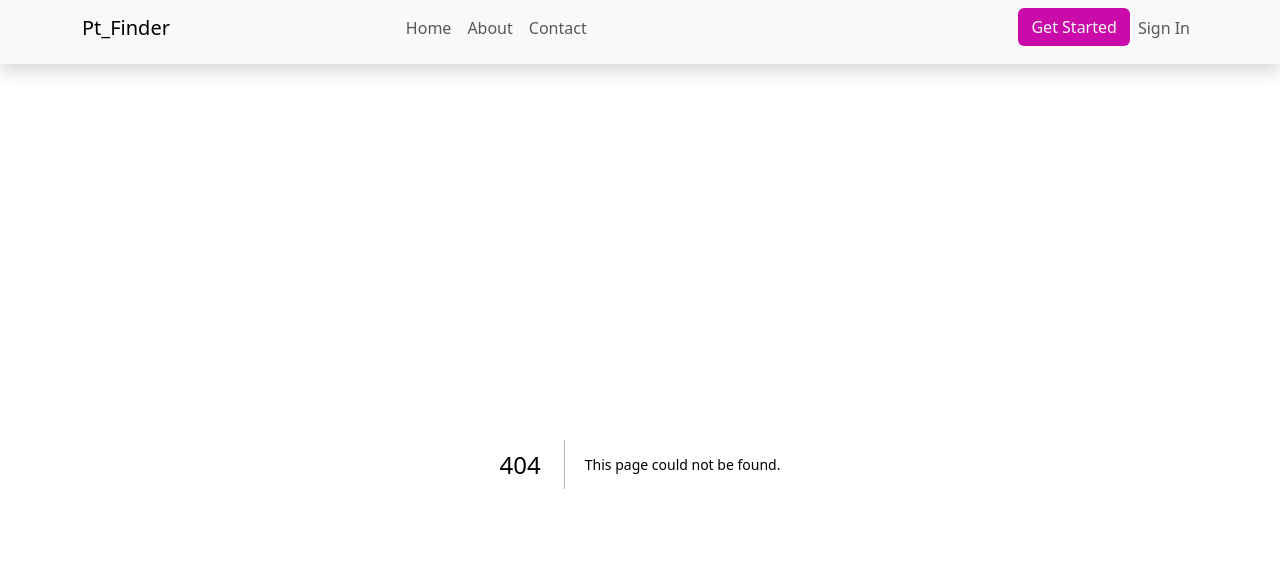
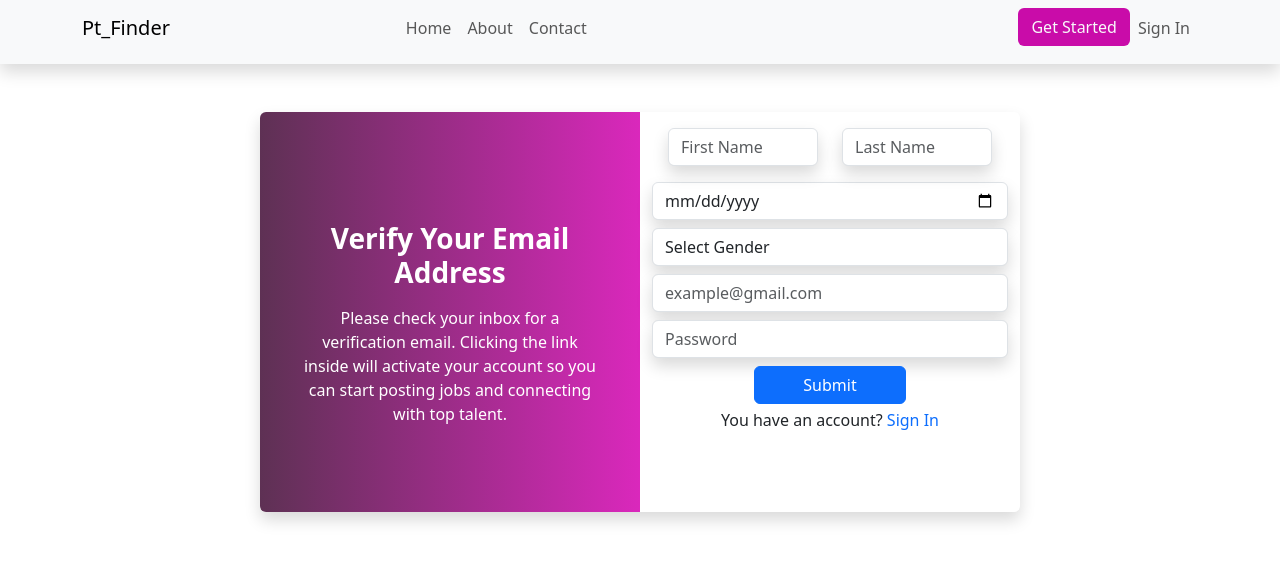
Before and after one commit to PinoyCoder29/Pt_Finder, a Next.js app: page /auth/signUp in a window 1280 px wide. Before the commit this address had no page. Shown: the top 562 px of the page. Built offline with nearby package versions, Linux system fonts and the light colour scheme.

Commit message:
add signUp page

```diff
--- /dev/null
+++ b/src/app/auth/signUp/page.tsx
@@ -0,0 +1,158 @@
+"use client";
+
+import { useState } from "react";
+import Link from "next/link";
+
+interface FormData {
+  firstName: string;
+  lastName: string;
+  birthdate: string;
+  gender: string;
+  email: string;
+  password: string;
+}
+
+export default function VerifyEmail() {
+  const [formData, setFormData] = useState<FormData>({
+    firstName: "",
+    lastName: "",
+    birthdate: "",
+    gender: "",
+    email: "",
+    password: "",
+  });
+
+  const handleChange = (
+    e: React.ChangeEvent<HTMLInputElement | HTMLSelectElement>
+  ) => {
+    setFormData({ ...formData, [e.target.name]: e.target.value });
+  };
+
+  const handleSubmit = (e: React.FormEvent) => {
+    e.preventDefault();
+    console.log("Form Data:", formData);
+    // dito mo ilalagay yung API call mo para mag send ng email verification
+  };
+
+  return (
+    <div className="p-5">
+      <div className="container">
+        <div className="row d-flex justify-content-center">
+          <div className="col-md-8">
+            <div className="row rounded shadow overflow-hidden">
+              {/* Left side */}
+              <div className="col-md-6 p-0">
+                <div
+                  className="flex-column d-flex justify-content-center align-items-center text-center p-4 text-white"
+                  style={{
+                    background: "linear-gradient(to right, #5e3154ff, #da28bcff)",
+                    width: "100%",
+                    height: "100%",
+                    minHeight: "50vh",
+                  }}
+                >
+                  <div className="mb-4">
+                    <i className="bi bi-envelope-fill fs-1"></i>
+                  </div>
+                  <h3 className="fw-bold mb-3">Verify Your Email Address</h3>
+                  <p style={{ maxWidth: "300px", margin: "0 auto" }}>
+                    Please check your inbox for a verification email. Clicking
+                    the link inside will activate your account so you can start
+                    posting jobs and connecting with top talent.
+                  </p>
+                </div>
+              </div>
+
+              {/* Right side (Form) */}
+              <div className="col-md-6">
+                <form onSubmit={handleSubmit}>
+                  <div className="row p-3">
+                    <div className="col-md-6 col-6">
+                      <input
+                        type="text"
+                        name="firstName"
+                        className="form-control shadow"
+                        placeholder="First Name"
+                        value={formData.firstName}
+                        onChange={handleChange}
+                      />
+                    </div>
+                    <div className="col-md-6 col-6">
+                      <input
+                        type="text"
+                        name="lastName"
+                        className="form-control shadow"
+                        placeholder="Last Name"
+                        value={formData.lastName}
+                        onChange={handleChange}
+                      />
+                    </div>
+                  </div>
+
+                  <div className="mb-2">
+                    <input
+                      type="date"
+                      name="birthdate"
+                      className="form-control shadow"
+                      value={formData.birthdate}
+                      onChange={handleChange}
+                    />
+                  </div>
+
+                  <select
+                    name="gender"
+                    className="form-control shadow mb-2"
+                    value={formData.gender}
+                    onChange={handleChange}
+                  >
+                    <option value="" disabled>
+                      Select Gender
+                    </option>
+                    <option value="male">Male</option>
+                    <option value="female">Female</option>
+                    <option value="others">Others</option>
+                  </select>
+
+                  <div className="mb-2">
+                    <input
+                      type="email"
+                      name="email"
+                      placeholder="example@gmail.com"
+                      className="form-control shadow"
+                      value={formData.email}
+                      onChange={handleChange}
+                    />
+                  </div>
+
+                  <div className="mb-2">
+                    <input
+                      type="password"
+                      name="password"
+                      className="form-control shadow"
+                      placeholder="Password"
+                      value={formData.password}
+                      onChange={handleChange}
+                    />
+                  </div>
+
+                  <div className="d-flex justify-content-center mb-1">
+                    <button type="submit" className="btn btn-primary px-5">
+                      Submit
+                    </button>
+                  </div>
+
+                  <div className="d-flex justify-content-center mb-3">
+                    <Link href="/Employer-login" className="nav-link">
+                      You have an account?
+                      <span className="text-primary"> Sign In</span>
+                    </Link>
+                  </div>
+                </form>
+              </div>
+            </div>
+          </div>
+        </div>
+      </div>
+    </div>
+  );
+}
--- a/src/app/layout.tsx
+++ b/src/app/layout.tsx
@@ -1,9 +1,9 @@
 import 'bootstrap/dist/css/bootstrap.min.css';
-import MainHeader from "@/components/layout/main/MainHeader";
 import { ReactNode } from "react";
 import Script from "next/script";
+import MainHeader from "@/components/layout/main/MainHeader";
 
-export default function MainLayout({ children }: { children: ReactNode }) {
+export default function RootLayout({ children }: { children: ReactNode }) {
   return (
     <html lang="en">
       <body>
--- a/src/components/layout/main/MainHeader.tsx
+++ b/src/components/layout/main/MainHeader.tsx
@@ -1,40 +1,80 @@
+import Link from "next/link";
+
 export default function MainHeader() {
-  return(
+  return (
     <>
       <nav className="navbar navbar-expand-md navbar-light bg-light shadow">
         <div className="container">
           <h1 className="navbar-brand">Pt_Finder</h1>
 
-          <button className="navbar-toggler"
+          <button
+            className="navbar-toggler"
             type="button"
             data-bs-toggle="offcanvas"
             data-bs-target="#offcanvasScrolling"
-              aria-controls="offcanvasScrolling">
+            aria-controls="offcanvasScrolling"
+          >
             <span className="navbar-toggler-icon"></span>
           </button>
 
-          <div className="offcanvas offcanvas-start" style={{width:'50%'}} data-bs-scroll="true" data-bs-backdrop="false" tabIndex={-1} id="offcanvasScrolling" aria-labelledby="offcanvasScrollingLabel">
+          <div
+            className="offcanvas offcanvas-start"
+            style={{ width: "50%" }}
+            data-bs-scroll="true"
+            data-bs-backdrop="false"
+            tabIndex={-1}
+            id="offcanvasScrolling"
+            aria-labelledby="offcanvasScrollingLabel"
+          >
             <div className="offcanvas-header">
-              <h5 className="offcanvas-title" id="offcanvasScrollingLabel">Menu</h5>
-              <button type="button" className="btn-close" data-bs-dismiss="offcanvas" aria-label="Close"></button>
+              <h5 className="offcanvas-title" id="offcanvasScrollingLabel">
+                Menu
+              </h5>
+              <button
+                type="button"
+                className="btn-close"
+                data-bs-dismiss="offcanvas"
+                aria-label="Close"
+              ></button>
             </div>
             <div className="offcanvas-body">
-
-
               <ul className="navbar-nav mx-auto d-flex text-center mb-2">
-                <li className="nav-item"><a href="" className="nav-link">Home</a></li>
-                <li className="nav-item"><a href="" className="nav-link">About</a></li>
-                <li className="nav-item"><a href="" className="nav-link">Contact</a></li>
+                <li className="nav-item">
+                  <Link href="/" className="nav-link">
+                    Home
+                  </Link>
+                </li>
+                <li className="nav-item">
+                  <Link href="/about" className="nav-link">
+                    About
+                  </Link>
+                </li>
+                <li className="nav-item">
+                  <Link href="/contact" className="nav-link">
+                    Contact
+                  </Link>
+                </li>
               </ul>
               <ul className="navbar-nav ms-auto text-center">
-                <li className="nav-item"><a href="" className="btn text-light" style={{backgroundColor:'#c90ca9ff'}}>Get Started</a></li>
-                <li className="nav-item"><a href="" className="nav-link">Sign In</a></li>
+                <li className="nav-item">
+                  <Link
+                    href="auth/signUp"
+                    className="btn text-light"
+                    style={{ backgroundColor: "#c90ca9ff" }}
+                  >
+                    Get Started
+                  </Link>
+                </li>
+                <li className="nav-item">
+                  <Link href="/signIn" className="nav-link">
+                    Sign In
+                  </Link>
+                </li>
               </ul>
-
             </div>
           </div>
         </div>
       </nav>
     </>
-  )
+  );
 }
```
Also changed, not shown: src/app/contact/page.tsx (added, +7 -0 lines). Lines whose indentation alone changed are shown as unchanged.
